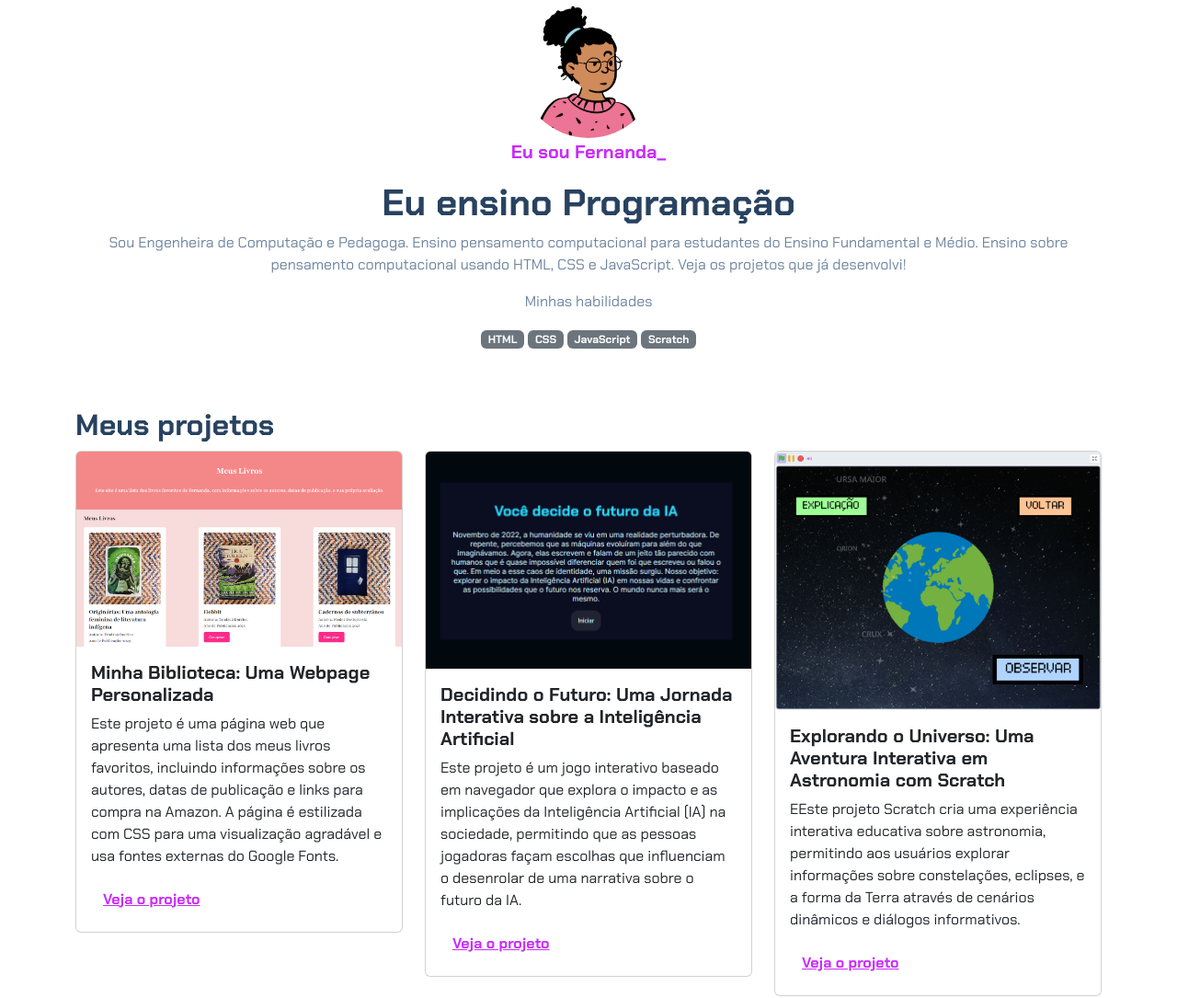
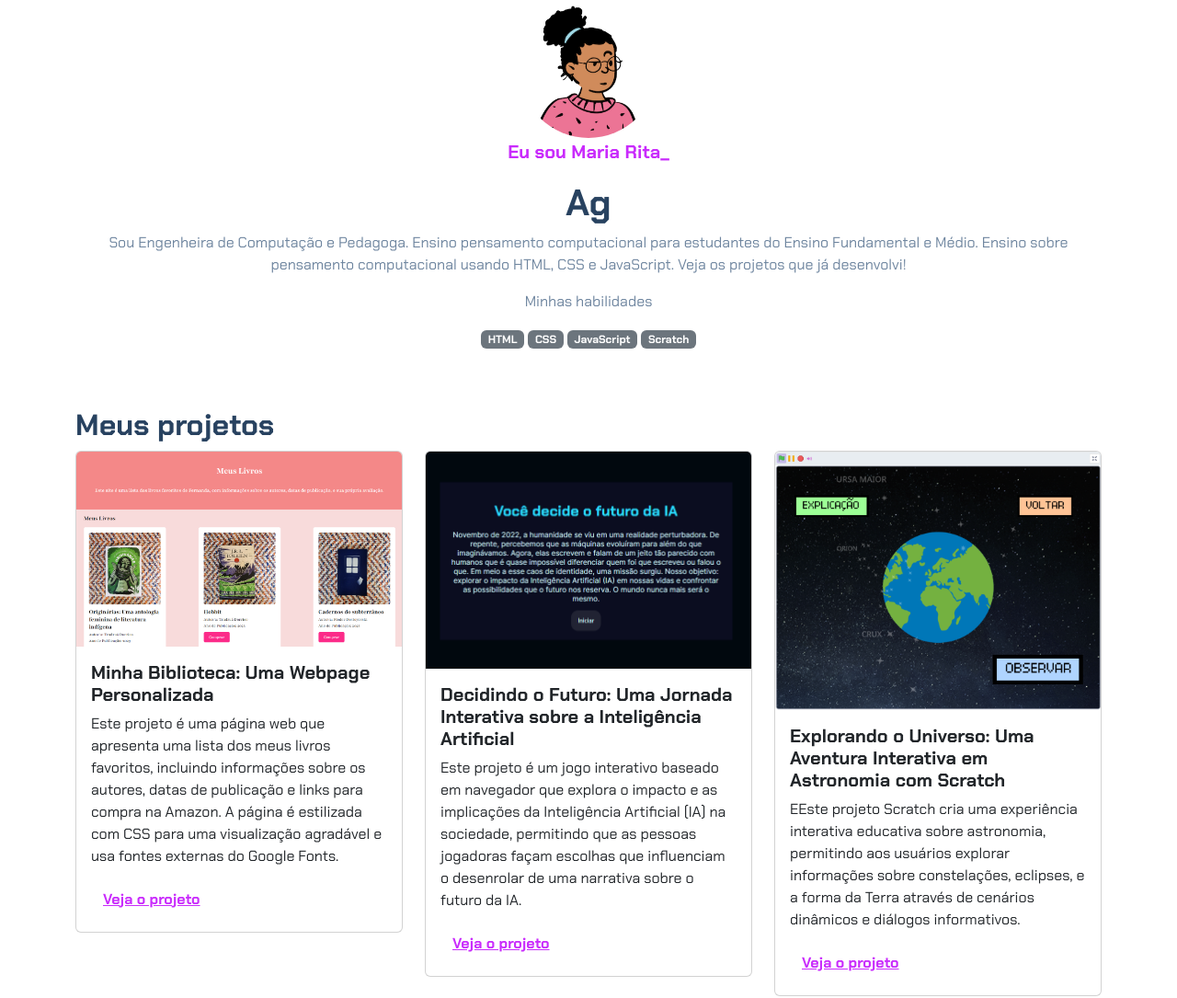
Before and after one commit to mr0204/agrinhho-2025, a plain HTML site: page index.html in a window 1280 px wide. Shown: the top 1085 px of the page at 92% size. Drawn offline with nearby package versions, Linux system fonts and the light colour scheme.

Commit message:
Update index.html

```diff
--- a/index.html
+++ b/index.html
@@ -14,8 +14,8 @@
     <header class="container text-center">
         <img src="img/avatar-perfil.png" alt="avatar da Fernanda" class="rounded-circle" width="150" height="150"
             srcset="">
-        <p class="lead">Eu sou Fernanda_</p>
-        <h1>Eu ensino Programação</h1>
+        <p class="lead">Eu sou Maria Rita_</p>
+        <h1>Ag</h1>
         <p>Sou Engenheira de Computação e Pedagoga. Ensino pensamento computacional para estudantes do Ensino
             Fundamental e Médio. Ensino sobre pensamento computacional usando HTML, CSS e JavaScript. Veja os projetos
             que já desenvolvi!</p>
```
